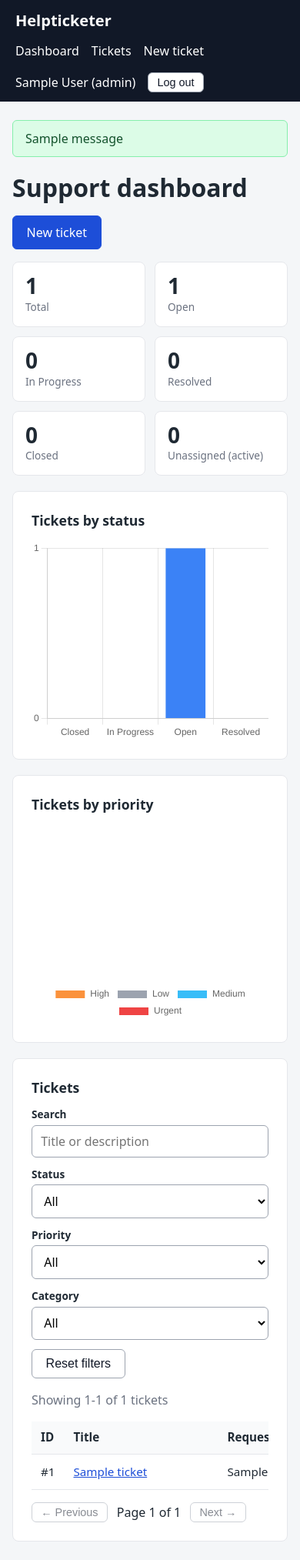
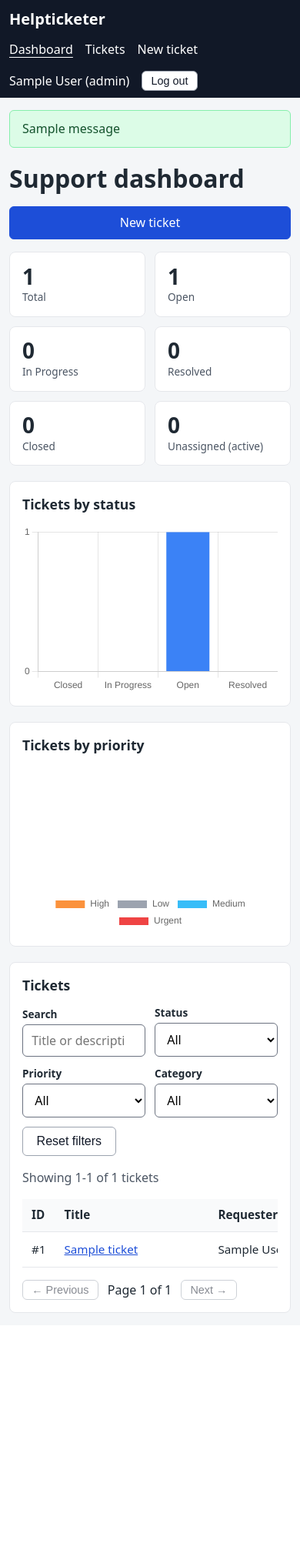
Before and after one commit to KaylDavid/Helpticketer, a Flask app: page / in a window 390 px wide. Shown: the whole page at 77% size. After the commit the page ends 1706 px from the top, so only its background shows below. Run offline with Flask 3, Linux system fonts and the light colour scheme; a user stored in the database is signed in; tables that the repository leaves empty hold one stand-in row (values such as "Sample post"); one stand-in notice (Sample message) is shown.

Commit message:
Step 13: accessibility and responsive pass with automated checks

```diff
--- a/app/static/css/styles.css
+++ b/app/static/css/styles.css
@@ -395,3 +395,108 @@ textarea.input {
   white-space: normal;
   overflow-wrap: anywhere;
 }
+
+/* ---- Accessibility and responsive pass (Step 13) ---- */
+
+/* Skip link: hidden until a keyboard user tabs to it */
+.skip-link {
+  position: absolute;
+  left: 0.5rem;
+  top: -4rem;
+  z-index: 100;
+  padding: 0.6rem 1rem;
+  background: #fff;
+  color: #111827;
+  font-weight: 600;
+  border-radius: 6px;
+  border: 2px solid #1d4ed8;
+}
+
+.skip-link:focus {
+  top: 0.5rem;
+}
+
+main:focus {
+  outline: none; /* main only receives focus from the skip link */
+}
+
+/* Clear focus rings for keyboard users */
+:focus-visible {
+  outline: 3px solid #1d4ed8;
+  outline-offset: 2px;
+}
+
+.input:focus-visible {
+  outline: 3px solid #1d4ed8;
+  outline-offset: 1px;
+}
+
+.site-header a:focus-visible,
+.site-header .btn:focus-visible {
+  outline-color: #fff; /* blue is hard to see on the dark header */
+}
+
+/* Contrast: darker grey text and input borders */
+.muted,
+.stat-label,
+.meta-grid dt {
+  color: #4b5563;
+}
+
+.input {
+  border-color: #6b7280;
+}
+
+.input-invalid {
+  border-color: #b91c1c;
+  border-width: 2px;
+}
+
+/* Show the current page without relying on color alone */
+.nav a[aria-current="page"] {
+  text-decoration: underline;
+  text-underline-offset: 4px;
+}
+
+/* Phones and small screens */
+@media (max-width: 600px) {
+  .site-header {
+    padding: 0.6rem 0.75rem;
+  }
+
+  .container {
+    margin: 1rem auto;
+    padding: 0 0.75rem;
+  }
+
+  .card {
+    padding: 1rem;
+  }
+
+  .stat-grid {
+    grid-template-columns: repeat(2, 1fr);
+  }
+
+  .chart-box {
+    height: 220px;
+  }
+
+  .page-header .btn,
+  form .btn-primary {
+    width: 100%;
+    text-align: center;
+  }
+}
+
+/* Touch screens: bigger tap targets (44px is the common guideline) */
+@media (pointer: coarse) {
+  .btn,
+  .btn-small {
+    min-height: 44px;
+  }
+
+  .nav a {
+    display: inline-block;
+    padding: 0.5rem 0;
+  }
+}
--- a/app/templates/base.html
+++ b/app/templates/base.html
@@ -7,13 +7,15 @@
   <link rel="stylesheet" href="{{ url_for('static', filename='css/styles.css') }}">
 </head>
 <body>
+  <a class="skip-link" href="#main">Skip to main content</a>
+
   <header class="site-header">
     <a class="brand" href="{{ url_for('dashboard.home') }}">Helpticketer</a>
-    <nav class="nav">
+    <nav class="nav" aria-label="Main">
       {% if current_user.is_authenticated %}
-        <a href="{{ url_for('dashboard.home') }}" data-testid="nav-dashboard">Dashboard</a>
-        <a href="{{ url_for('tickets.index') }}" data-testid="nav-tickets">Tickets</a>
-        <a href="{{ url_for('tickets.new') }}" data-testid="nav-new-ticket">New ticket</a>
+        <a href="{{ url_for('dashboard.home') }}" data-testid="nav-dashboard"{% if request.endpoint == 'dashboard.home' %} aria-current="page"{% endif %}>Dashboard</a>
+        <a href="{{ url_for('tickets.index') }}" data-testid="nav-tickets"{% if request.endpoint == 'tickets.index' %} aria-current="page"{% endif %}>Tickets</a>
+        <a href="{{ url_for('tickets.new') }}" data-testid="nav-new-ticket"{% if request.endpoint == 'tickets.new' %} aria-current="page"{% endif %}>New ticket</a>
         <span class="nav-user" data-testid="nav-user">{{ current_user.name }} ({{ current_user.role }})</span>
         <form method="post" action="{{ url_for('auth.logout') }}" class="inline-form">
           <input type="hidden" name="csrf_token" value="{{ csrf_token() }}">
@@ -26,12 +28,12 @@
     </nav>
   </header>
 
-  <main class="container">
+  <main class="container" id="main" tabindex="-1">
     {% with messages = get_flashed_messages(with_categories=true) %}
       {% if messages %}
         <div class="flash-area">
           {% for category, message in messages %}
-            <div class="flash flash-{{ category }}" role="status" data-testid="flash-message">{{ message }}</div>
+            <div class="flash flash-{{ category }}" role="{{ 'alert' if category == 'error' else 'status' }}" data-testid="flash-message">{{ message }}</div>
           {% endfor %}
         </div>
       {% endif %}
```
Also changed, not shown: app/templates/_macros.html (+5 -2 lines), app/templates/tickets/detail.html (+6 -6 lines), tests/test_accessibility.py (added, +112 -0 lines).
